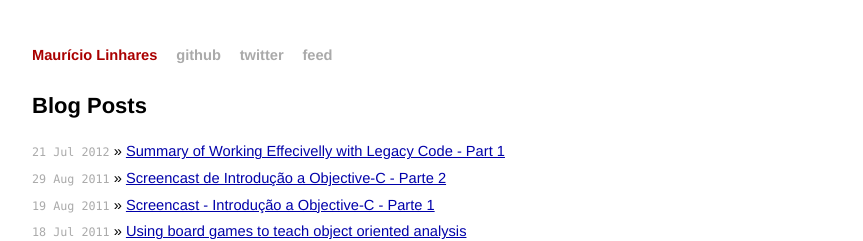
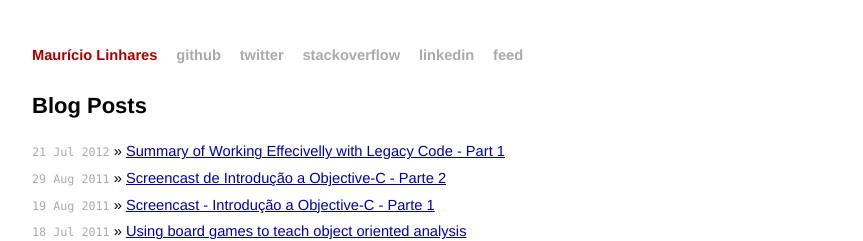
Before and after one commit to mauricio/mauricio.github.com, a Jekyll site: the page built from index.html, in a window 1280 px wide. Shown: the top 241 px of the page, without its empty margins (208-1071 px from the left). Built offline with Jekyll 4.4.1, drawn with Linux system fonts in a browser that asks for light colours; Markdown is read by kramdown in place of the engine named in the settings.

Commit message:
adding links to top

```diff
--- a/_layouts/default.html
+++ b/_layouts/default.html
@@ -23,6 +23,8 @@
     <a href="/">Maurício Linhares</a>
     <a class="extra" href="http://github.com/mauricio">github</a>
     <a class="extra" href="http://twitter.com/mauriciojr">twitter</a>
+    <a class="extra" href="http://stackoverflow.com/users/293686/mauricio-linhares">stackoverflow</a>
+    <a class="extra" href="http://www.linkedin.com/in/mauriciolinhares" >linkedin</a>
     <a class="extra" href="http://mauricio.github.com/rss.xml">feed</a>
   </div>
 
```
